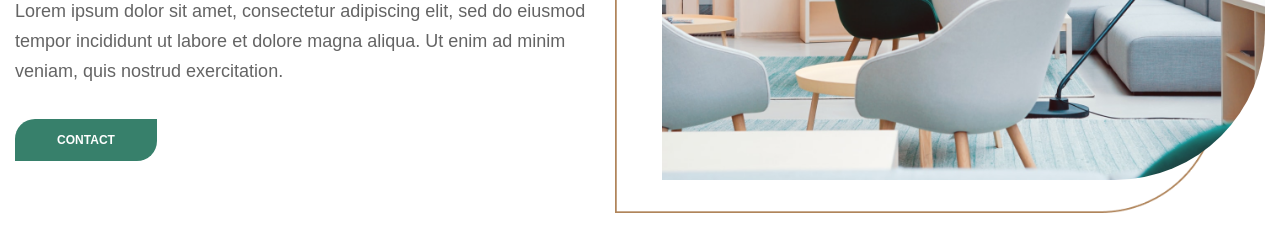
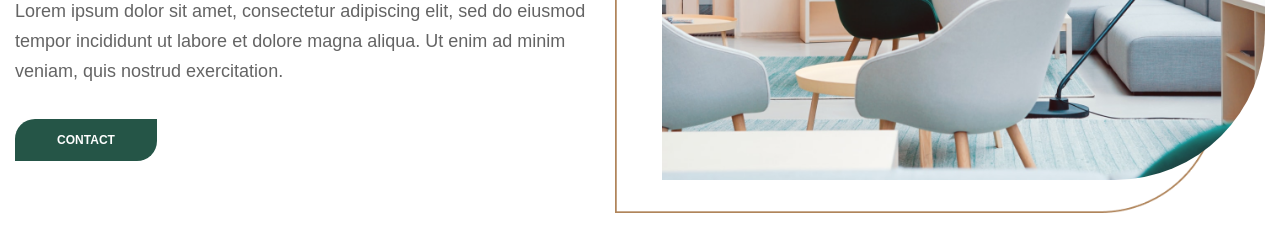
Before and after one commit to Sergey-Kozlov-developer/decbase, a plain HTML site: page src/html/index.html in a window 1280 px wide. In both pictures the pointer is over the button "CONTACT". Shown: the part 551-800 px from the top of the page. Drawn offline with nearby package versions, Linux system fonts and the light colour scheme; files that its build step writes are made by us from their sources; files whose address does not match are found by name.

Commit message:
add btn animation

```diff
--- a/src/scss/base/_base.scss
+++ b/src/scss/base/_base.scss
@@ -58,4 +58,9 @@ body {
 	width: 142px;
 	height: 42px;
 	text-align: center;
+	&:hover {
+		transition: 500ms ease-in;
+		// transform: 500ms;
+		background: var(--btn-hover);
+	}
 }
--- a/src/scss/base/_vars.scss
+++ b/src/scss/base/_vars.scss
@@ -8,6 +8,7 @@
 	--page-bg: #fff;
 	--button-text: #fff;
 	--btn-bg: #37806b;
+	--btn-hover: #255547;
 	--text-color: #212121;
 	--p-text: #646464;
 	--accent: #caa892;
```
